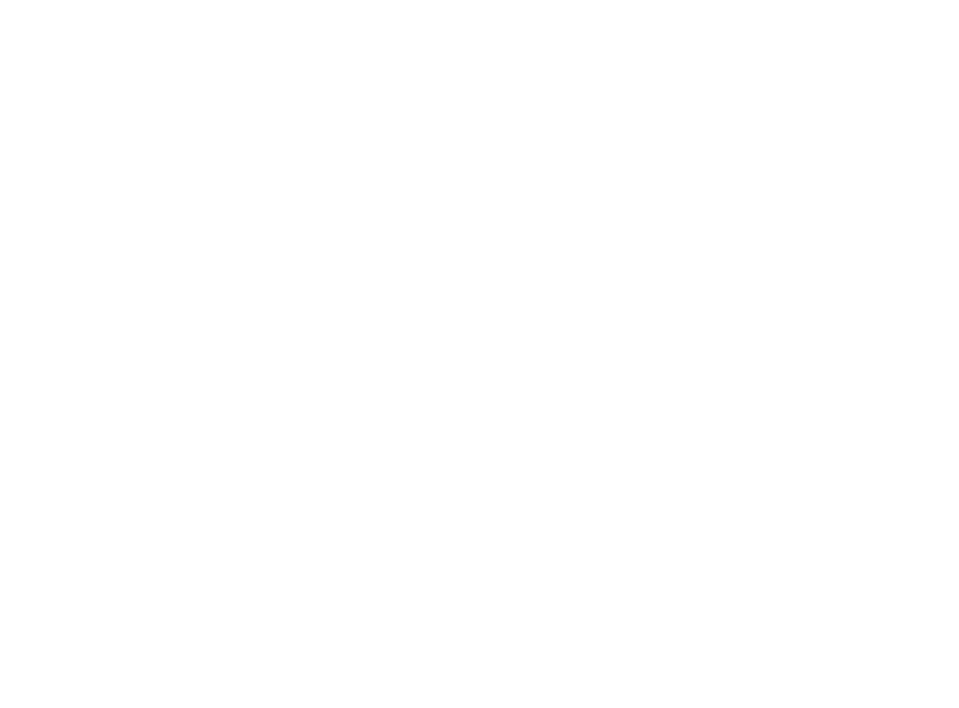
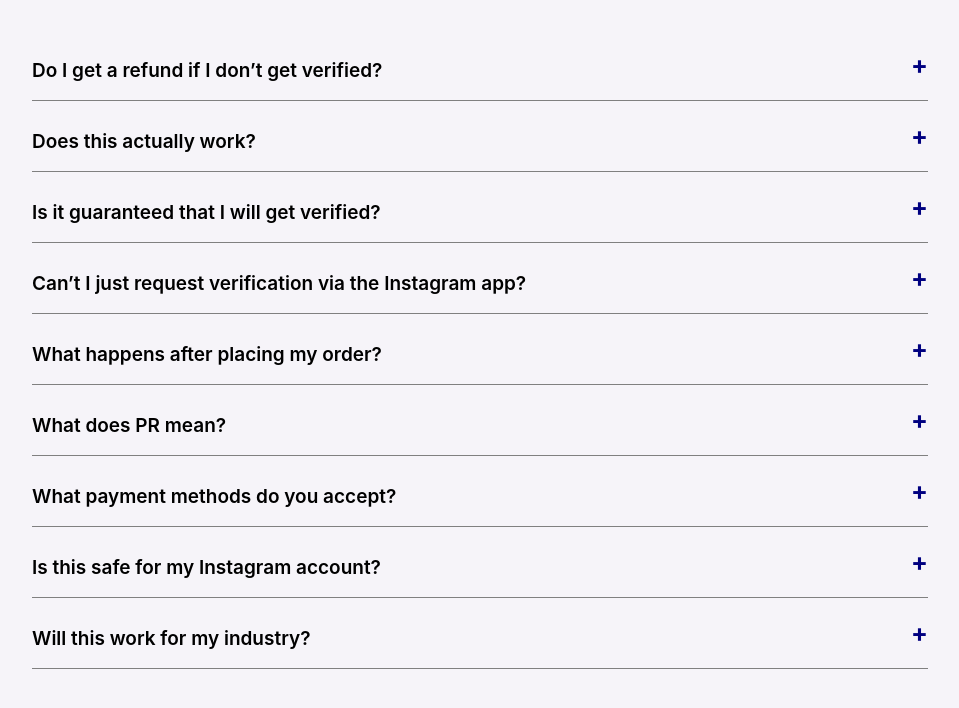
Before and after one commit to EbukaNweje/getinstaverified, a React (Create React App) app: page / in a window 1280 px wide. Shown: the part 4825-5533 px from the top of the page, without its empty margins (160-1119 px from the left). Before the commit the page ends 4589 px from the top, so only its background shows below. Built offline with nearby package versions, Linux system fonts and the light colour scheme.

Commit message:
nitecomit

```diff
--- a/src/components/About.js
+++ b/src/components/About.js
@@ -41,7 +41,7 @@ const About = () => {
     <div><img src={Logo3} alt=""/></div>
     <div class="text">
     <h4>Fast Turnaround Time</h4>
-    <p>We’ll have everything sorted and ready within 3 to 8 business days.</p>
+    <p>We’ll have everything sorted and ready within 2 to 3 business days.</p>
 </div>
 </div>
         </div>
--- /dev/null
+++ b/src/components/Faq.js
@@ -0,0 +1,169 @@
+import React, { useState } from 'react'
+import '../css/Faq.css'
+
+const Faq = () => {
+    const [first, setFirst] = useState(false)
+    const [second, setSecond] = useState(false)
+    const [third, setThird] = useState(false)
+    const [fourth, setFourth] = useState(false)
+    const [fifth, setFifth] = useState(false)
+    const [sixth, setSixth] = useState(false)
+    const [seventh, setSeventh] = useState(false)
+    const [eight, setEight] = useState(false)
+    const [nine, setNine] = useState(false)
+  return (
+    <div className='Faq_container'>
+      <div className="Question_holder">
+      <div className="Faq_questions" onClick={()=> {
+                nine? (setNine(false)): setNine(true)}}>
+           <section>
+           <p>Do I get a refund if I don’t get verified?</p>
+            {
+                nine?(<h3>-</h3>): <h3>+</h3>
+            }
+           </section>
+              {
+                   nine? (
+                    <article>
+                      Since the final decision is in the hands of Instagram, we can not guarantee verification. For the submission-only (standard) package, we do not offer refunds; for the Platinum Verification package we offer a refund of the submission fee (79$), but this will take away your free re-submission and press optimisation consult.
+                   </article>
+                   ) : null
+              }
+        </div>
+      <div className="Faq_questions" onClick={()=> {
+                first? (setFirst(false)): setFirst(true)}}>
+           <section>
+           <p>Does this actually work?</p>
+            {
+                first?(<h3>-</h3>): <h3>+</h3>
+            }
+           </section>
+              {
+                   first? (
+                    <article>
+                      Yes. We have verified hundreds of accounts successfully using our technique, and we’re the #1 verification agency used by record labels and talent agencies. We have a very high success rate, but keep in mind that we cannot make any guarantees.
+                   </article>
+                   ) : null
+              }
+        </div>
+        <div className="Faq_questions" onClick={()=> {
+                second? (setSecond(false)): setSecond(true)}}>
+           <section>
+           <p>Is it guaranteed that I will get verified?</p>
+            {
+                second?(<h3>-</h3>): <h3>+</h3>
+            }
+           </section>
+              {
+                   second? (
+                    <article>
+                      No. We cannot guarantee you will become verified after using our service(s). Even though it is our #1 priority to get you verified, in the end it is up to Instagram to decide whether or not to verify you. However, we will make sure you are eligible to become verified by working on your online PR and submitting the request for you through a media partner panel.
+                   </article>
+                   ) : null
+              }
+        </div>
+        <div className="Faq_questions" onClick={()=> {
+                third? (setThird(false)): setThird(true)}}>
+           <section>
+           <p>Can’t I just request verification via the Instagram app?</p>
+            {
+                third?(<h3>-</h3>): <h3>+</h3>
+            }
+           </section>
+              {
+                   third? (
+                    <article>
+                       You can, but 99% of these requests are denied by Instagram. We have access to a media partner panel which lets us talk directly to Instagram and Meta, and allows us to explain why you should get verified and has the highest possible success rate.
+                   </article>
+                   ) : null
+              }
+        </div>
+        <div className="Faq_questions" onClick={()=> {
+                fourth? (setFourth(false)): setFourth(true)}}>
+           <section>
+           <p>What happens after placing my order?</p>
+            {
+                fourth?(<h3>-</h3>): <h3>+</h3>
+            }
+           </section>
+              {
+                   fourth? (
+                    <article>
+                      After placing your order, our team of PR specialists will review your page and current online PR (if any). We’ll get back to you within a couple of hours, and we’ll go over some details about the process. If you’ve purchased the package which includes the press articles, we’ll need some information from you to get started on writing the articles. We process orders 24/7, so you’re sure to get a quick response from us.
+                   </article>
+                   ) : null
+              }
+        </div>
+        <div className="Faq_questions"  onClick={()=> {
+                fifth? (setFifth(false)): setFifth(true)}}>
+           <section>
+           <p>What does PR mean?</p>
+            {
+                fifth?(<h3>-</h3>): <h3>+</h3>
+            }
+           </section>
+              {
+                   fifth? (
+                    <article>
+                      PR stands for your online Press Articles, those are articles about you that can be found online. It’s a mandatory requirement for verification and is really important. If you already have some PR, you can proceed with our submission-only (standard) package, if you don’t have PR yet, our editors are more than happy to help you get articles published with our Premium Verification Package.
+                   </article>
+                   ) : null
+              }
+        </div>
+        <div className="Faq_questions" onClick={()=> {
+                sixth? (setSixth(false)): setSixth(true)}}>
+           <section>
+           <p>What payment methods do you accept?</p>
+            {
+                sixth?(<h3>-</h3>): <h3>+</h3>
+            }
+           </section>
+              {
+                   sixth? (
+                    <article>
+                      We currently accept Mastercard and Visa cards. We’re working on accepting Amex in the near future as well.
+                   </article>
+                   ) : null
+              }
+        </div>
+        <div className="Faq_questions"  onClick={()=> {
+                seventh? (setSeventh(false)): setSeventh(true)}}>
+           <section>
+           <p>Is this safe for my Instagram account?</p>
+            {
+                seventh?(<h3>-</h3>): <h3>+</h3>
+            }
+           </section>
+              {
+                   seventh? (
+                    <article>
+                      Yes. We do verification the legit way. We’re simply using our Media Partner contacts with Instagram and Facebook to get your profile submitted for verification directly to the verifications department. Your badge will be 100% safe as long as you follow Instagram’s community guidelines.
+
+Please note: Changing your Instagram username will automatically remove your badge. If you wish to change your username after being verified, please reach out to us first.
+                   </article>
+                   ) : null
+              }
+        </div>
+        <div className="Faq_questions" onClick={()=> {
+                eight? (setEight(false)): setEight(true)}}>
+           <section>
+           <p>Will this work for my industry?</p>
+            {
+                eight?(<h3>-</h3>): <h3>+</h3>
+            }
+           </section>
+              {
+                   eight? (
+                    <article>
+                       We’re able to verify profiles in every industry, except those prohibited by Instagram. For more information about Instagram’s prohibited industries, please check this official Instagram article.
+                   </article>
+                   ) : null
+              }
+        </div>
+
+      </div>
+    </div>
+  )
+}
+
+export default Faq
--- /dev/null
+++ b/src/css/Faq.css
@@ -0,0 +1,86 @@
+.Faq_container {
+    width: 100%;
+    display: flex;
+    padding: 10% 0;
+    justify-content: center;
+    margin-top: 10%;
+    align-items: center;
+    background-color: rgb(246, 244, 249);
+    height: max-content;
+}
+
+.Question_holder {
+    width: 70%;
+    height: max-content;
+    padding: 10px;
+}
+
+@keyframes myAnim {
+    0% {
+        transform: translateY(-20%);
+        opacity: 0.75;
+    }
+
+    100% {
+        transform: translateY(0%);
+        opacity: 1;
+    }
+}
+
+
+.Faq_questions {
+    width: 100%;
+    /* height: 40px; */
+    padding-bottom: 20px;
+    padding-top: 10px;
+    cursor: pointer;
+    border-bottom: 1px solid gray;
+}
+
+.Faq_questions section {
+    display: flex;
+    height: 40px;
+
+    justify-content: space-between;
+}
+
+.Faq_questions section p {
+    font-weight: 600;
+    cursor: pointer;
+    font-size: 19px;
+}
+
+.Faq_questions section p:hover {
+    color: navy;
+}
+
+.Faq_questions section h3 {
+    color: navy;
+    font-size: 25px;
+    display: flex;
+    justify-content: center;
+    align-items: center;
+    margin-bottom: 22px;
+}
+
+.Faq_questions article {
+    /* text-align: center; */
+    width: 90%;
+    animation-name: myAnim;
+    animation-duration: 1s;
+    padding-top: 15px;
+    font-size: 19px;
+    transition: all 350ms;
+    padding-left: 5%;
+}
+
+
+@media (max-width: 900px) {
+    .Faq_questions section p {
+        font-size: 16px;
+    }
+
+    .Faq_questions article {
+        font-size: 16px;
+    }
+}
--- a/src/page/Index.js
+++ b/src/page/Index.js
@@ -6,6 +6,7 @@ import Home from '../components/Home.js'
 import HowItWork from '../components/HowItWork'
 import Pricing from '../components/Pricing'
 import About from '../components/About'
+import Faq from '../components/Faq'
 const Index = () => {
   return (
     <div>
@@ -14,6 +15,7 @@ const Index = () => {
         <HowItWork/>
         <Pricing/>
         <About/>
+        <Faq/>
 
     </div>
   )
```
